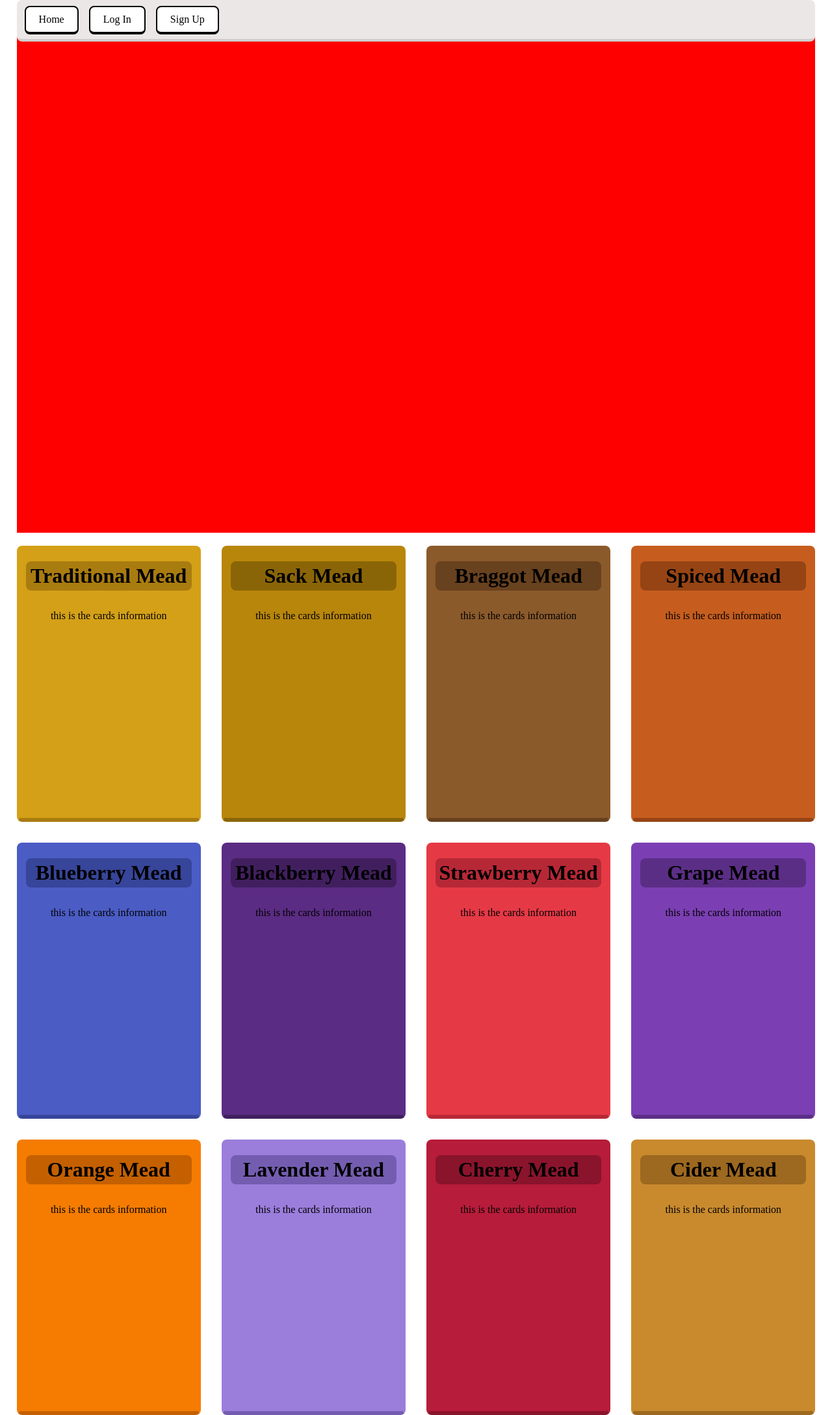
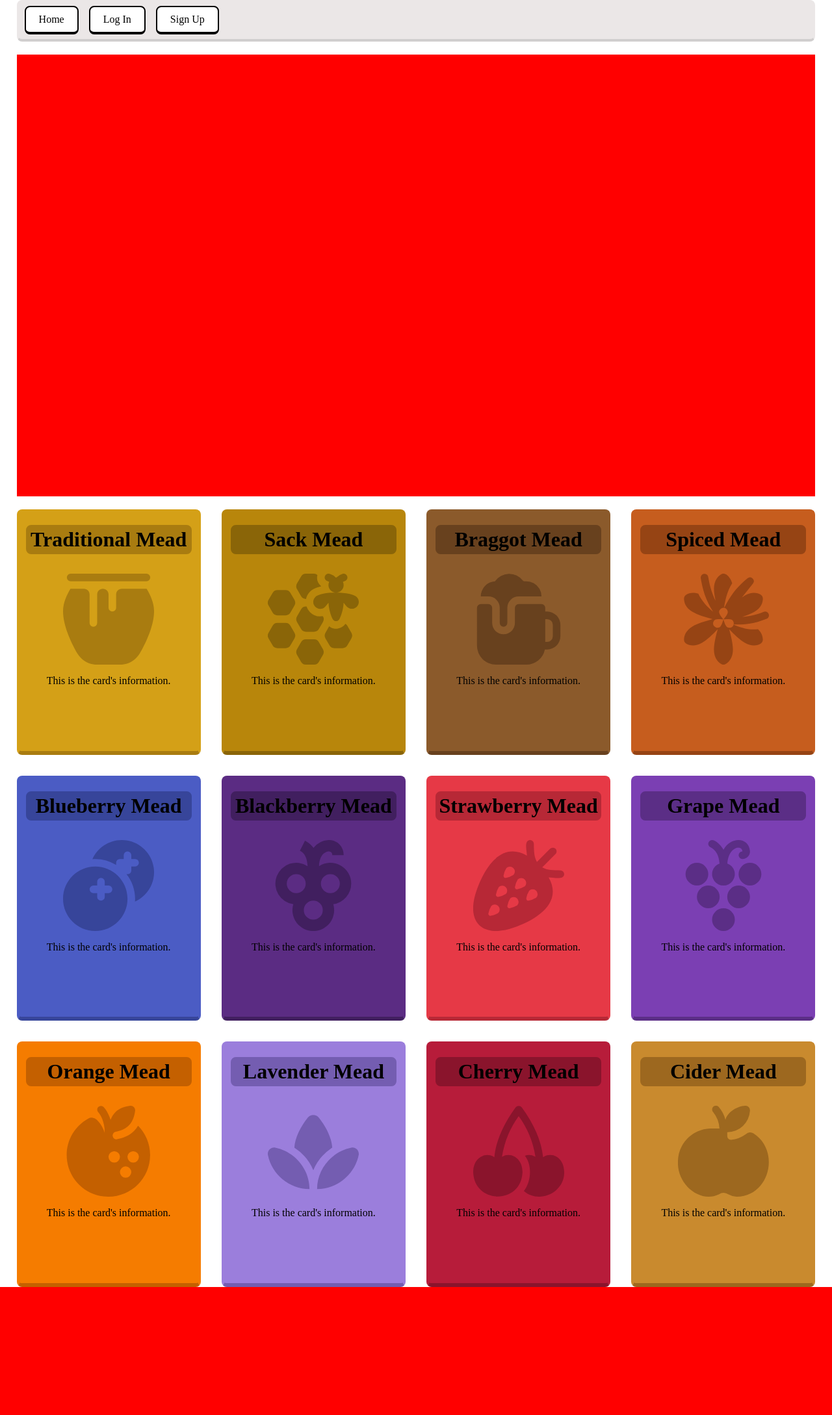
Before and after one commit to xValmearx/Mead_Maker, a Django app: page / in a window 1280 px wide. Shown: the whole page at 65% size. After the commit the page ends 1981 px from the top, so only its background shows below. Run offline with Django 5.2, Linux system fonts and the light colour scheme.

Commit message:
added icons to the cards, can now make custom icons for the website using any color

```diff
--- a/static/css/mead_cards.css
+++ b/static/css/mead_cards.css
@@ -72,9 +72,13 @@
 }
 
 
-.card{
+.card {
     width: 100%;
-    aspect-ratio: 2 / 3;
+    aspect-ratio: 3 / 4;
+
+    display: flex;
+    flex-direction: column;
+    align-items: center;
 
     background-color: var(--color-2);
 
@@ -87,7 +91,6 @@
     border-radius: var(--border-radius-1);
 
     transition: transform 0.3s ease, box-shadow 0.3s ease;
-
 }
 
 .card:hover {
@@ -100,6 +103,15 @@
     justify-self: center;
     text-align: center;
     margin-bottom: 30px;
+}
+
+.card-icon {
+    width: 140px;
+    height: 140px;
+
+    object-fit: contain;
+
+    margin-bottom: 1rem;
 }
 
 .card p{
--- a/static/css/style.css
+++ b/static/css/style.css
@@ -112,7 +112,7 @@ nav {
 }
 
 .hero{
-    height: 100vh;
+    height: 85vh;
 
     background-color: red;
 }
--- a/static/js/base.js
+++ b/static/js/base.js
@@ -1,16 +1,35 @@
-class mead_card extends HTMLElement {
+class MeadCard extends HTMLElement {
     connectedCallback() {
 
-    const type = this.getAttribute("type") || "traditional";
-    const name = this.getAttribute("name") || "blank";
+        const type = this.getAttribute("type") || "";
+        const name = this.getAttribute("name") || "Blank";
+        const icon = this.getAttribute("icon") || "";
+
+        if(icon == ""){
             this.innerHTML = `
             <div class="card ${type}">
+
                 <h1>${name}</h1>
-			<p> this is the cards information</p>
+
+                <p>This is the card's information.</p>
             </div>
         `;
         }
+        else{
+            this.innerHTML = `
+            <div class="card ${type}">
+
+                <h1>${name}</h1>
+
+                <img class="card-icon" src="${icon}" alt="${name} icon">
+
+                <p>This is the card's information.</p>
+            </div>
+        `;
         }
-customElements.define("mead-card", mead_card);
 
-console.log("js loaded ")
+
+    }
+}
+
+customElements.define("mead-card", MeadCard);
--- a/templates/components/nav.html
+++ b/templates/components/nav.html
@@ -13,3 +13,5 @@
 
     {% endif %}
 </nav>
+
+<div style="height: 8vh;"></div>
--- a/templates/home.html
+++ b/templates/home.html
@@ -11,20 +11,57 @@
 <div class="section">
 
 	<div class="card-grid">
-		<mead-card name="Traditional Mead" type="traditional"></mead-card>
-		<mead-card name="Sack Mead" type="sack"></mead-card>
-		<mead-card name="Braggot Mead" type="braggot"></mead-card>
-		<mead-card name="Spiced Mead" type="spiced"></mead-card>
+		<mead-card
+			name="Traditional Mead"
+			type="traditional"
+			icon="/static/icons/traditional.svg"></mead-card>
 
-		<mead-card name="Blueberry Mead" type="blueberry"></mead-card>
-		<mead-card name="Blackberry Mead" type="blackberry"></mead-card>
-		<mead-card name="Strawberry Mead" type="strawberry"></mead-card>
-		<mead-card name="Grape Mead" type="grape"></mead-card>
+		<mead-card
+			name="Sack Mead"
+			type="sack"
+			icon="/static/icons/sack.svg"></mead-card>
+		<mead-card
+			name="Braggot Mead"
+			type="braggot"
+			icon="/static/icons/braggot.svg"></mead-card>
+		<mead-card
+			name="Spiced Mead"
+			type="spiced"
+			icon="/static/icons/spiced.svg"></mead-card>
 
-		<mead-card name="Orange Mead" type="orange"></mead-card>
-		<mead-card name="Lavender Mead" type="lavender"></mead-card>
-		<mead-card name="Cherry Mead" type="cherry"></mead-card>
-		<mead-card name="Cider Mead" type="cider"></mead-card>
+		<mead-card
+			name="Blueberry Mead"
+			type="blueberry"
+			icon="/static/icons/blueberry.svg"></mead-card>
+		<mead-card
+			name="Blackberry Mead"
+			type="blackberry"
+			icon="/static/icons/blackberry.svg"></mead-card>
+		<mead-card
+			name="Strawberry Mead"
+			type="strawberry"
+			icon="/static/icons/strawberry.svg"></mead-card>
+		<mead-card
+			name="Grape Mead"
+			type="grape"
+			icon="/static/icons/grape.svg"></mead-card>
+
+		<mead-card
+			name="Orange Mead"
+			type="orange"
+			icon="/static/icons/orange.svg"></mead-card>
+		<mead-card
+			name="Lavender Mead"
+			type="lavender"
+			icon="/static/icons/lavender.svg"></mead-card>
+		<mead-card
+			name="Cherry Mead"
+			type="cherry"
+			icon="/static/icons/cherry.svg"></mead-card>
+		<mead-card
+			name="Cider Mead"
+			type="cider"
+			icon="/static/icons/apple.svg"></mead-card>
 
 	</div>
 
```
Also changed, not shown: db.sqlite3, static/Icons/apple.svg (added), static/Icons/blackberry.svg (added), static/Icons/blueberry.svg (added), static/Icons/braggot.svg (added), static/Icons/cherry.svg (added), static/Icons/grape.svg (added), static/Icons/lavender.svg (added), static/Icons/orange.svg (added), static/Icons/sack.svg (added), static/Icons/spiced.svg (added), static/Icons/strawberry.svg (added), static/Icons/traditional.svg (added). Lines whose indentation alone changed are shown as unchanged.
